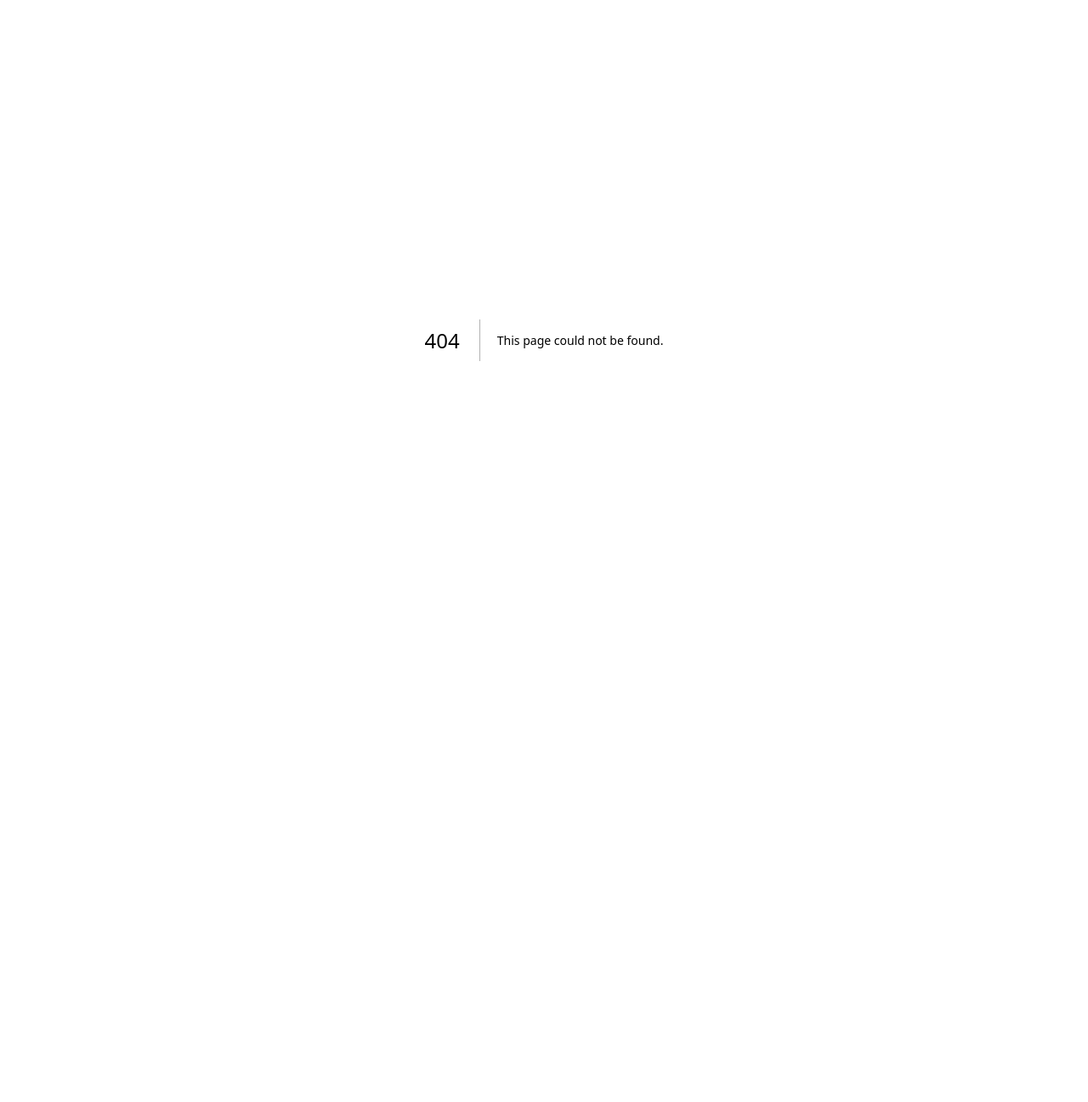
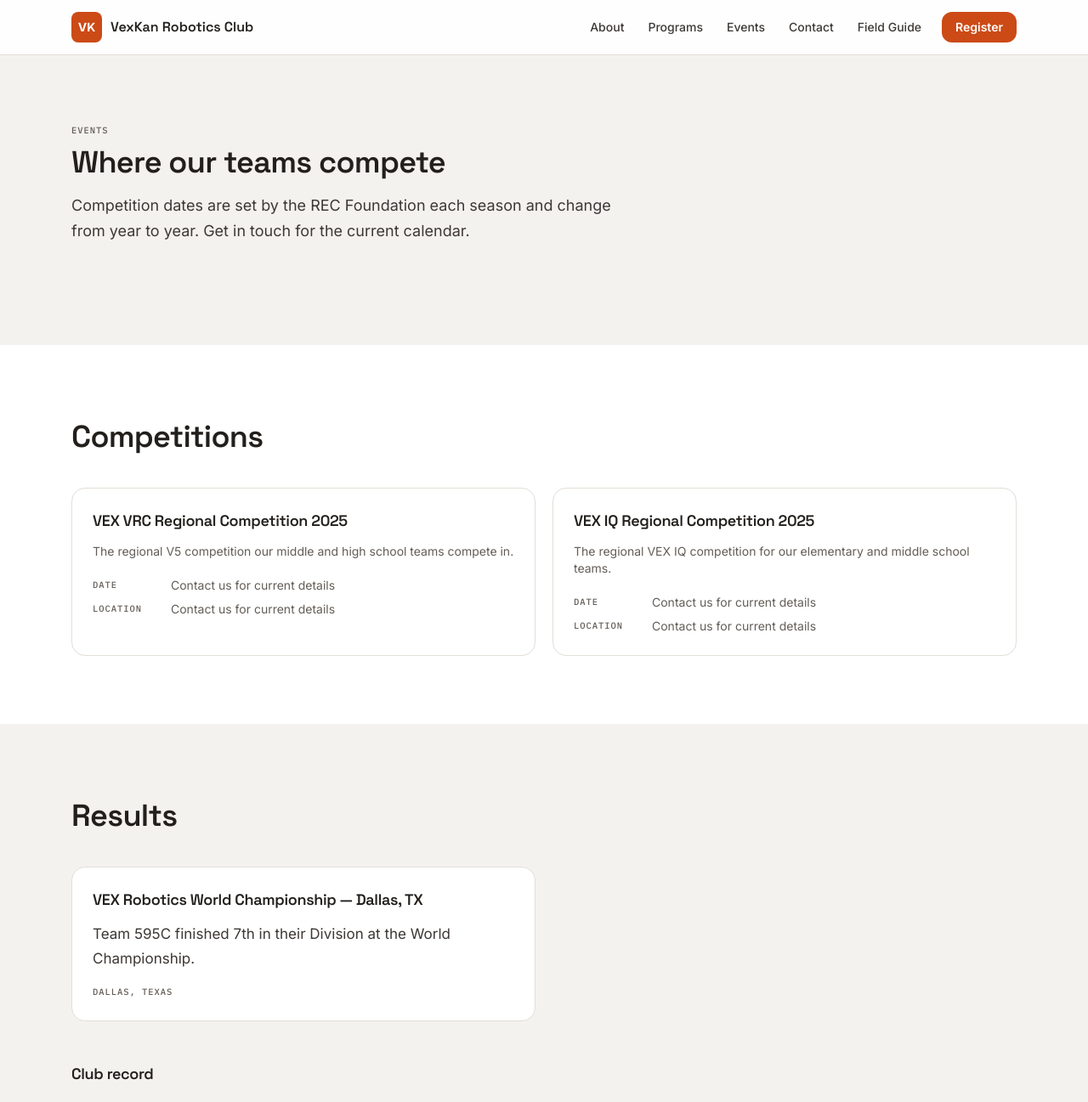
Before and after one commit to EliS13/vexkan-site, a Next.js app: page /events in a window 1280 px wide. Before the commit this address had no page. Shown: the top 1297 px of the page at 85% size. Before the commit the page ends 800 px from the top, so only its background shows below. Built offline with nearby package versions, Linux system fonts and the light colour scheme.

Commit message:
Add the events and results page

```diff
--- /dev/null
+++ b/src/app/(club)/events/page.tsx
@@ -0,0 +1,91 @@
+import type { Metadata } from "next";
+import { org } from "@/content/club/org";
+import { achievements, events, teams } from "@/content/club/events";
+import { isTbd } from "@/content/club/types";
+import { Section } from "@/components/club/Section";
+import { Card } from "@/components/club/Card";
+import { Button } from "@/components/club/Button";
+
+export const metadata: Metadata = {
+  title: `Events & Results — ${org.name}`,
+  description:
+    "Regional VEX IQ and V5RC competitions VexKan teams attend, and how our teams have placed.",
+};
+
+export default function EventsPage() {
+  const competitions = events.filter((e) => e.kind === "competition");
+  const results = events.filter((e) => e.kind === "result");
+
+  return (
+    <>
+      <Section
+        eyebrow="Events"
+        title="Where our teams compete"
+        titleAs="h1"
+        lead="Competition dates are set by the REC Foundation each season and change from year to year. Get in touch for the current calendar."
+      />
+
+      <Section tone="surface" title="Competitions">
+        <div className="grid gap-5 sm:grid-cols-2">
+          {competitions.map((e) => (
+            <Card key={e.slug}>
+              <h3 className="text-lg font-semibold">{e.name}</h3>
+              <p className="mt-3 text-sm text-muted">{e.summary}</p>
+              <dl className="mt-5 space-y-2 text-sm">
+                <div className="flex gap-3">
+                  <dt className="eyebrow w-20 shrink-0 pt-0.5 text-[var(--muted)]">Date</dt>
+                  <dd className={isTbd(e.date) ? "text-muted" : "text-[var(--ink-body)]"}>{e.date}</dd>
+                </div>
+                <div className="flex gap-3">
+                  <dt className="eyebrow w-20 shrink-0 pt-0.5 text-[var(--muted)]">Location</dt>
+                  <dd className={isTbd(e.location) ? "text-muted" : "text-[var(--ink-body)]"}>{e.location}</dd>
+                </div>
+              </dl>
+            </Card>
+          ))}
+        </div>
+      </Section>
+
+      <Section title="Results">
+        <div className="grid gap-5 sm:grid-cols-2">
+          {results.map((e) => (
+            <Card key={e.slug}>
+              <h3 className="text-lg font-semibold">{e.name}</h3>
+              <p className="mt-3 text-[var(--ink-body)]">{e.summary}</p>
+              {!isTbd(e.location) && (
+                <p className="eyebrow mt-4 text-[var(--muted)]">{e.location}</p>
+              )}
+            </Card>
+          ))}
+        </div>
+
+        <h3 className="mt-12 text-lg font-semibold">Club record</h3>
+        <ul className="mt-4 grid gap-3 sm:grid-cols-2">
+          {achievements.map((a) => (
+            <li key={a} className="flex gap-3">
+              <span className="mt-2 h-2 w-2 shrink-0 rounded-full" style={{ background: "var(--purple)" }} aria-hidden="true" />
+              <span className="text-[var(--ink-body)]">{a}</span>
+            </li>
+          ))}
+        </ul>
+      </Section>
+
+      <Section tone="surface" title="Our teams">
+        <div className="grid gap-5 sm:grid-cols-2 lg:grid-cols-4">
+          {teams.map((t) => (
+            <Card key={t.number}>
+              <span className="readout text-xl font-semibold">{t.number}</span>
+              <p className="eyebrow mt-1 text-[var(--muted)]">
+                {t.program} · {t.status === "active" ? "Active" : "Past"}
+              </p>
+              <p className="mt-3 text-sm text-[var(--ink-body)]">{t.note}</p>
+            </Card>
+          ))}
+        </div>
+        <div className="mt-8">
+          <Button href="/register">Join a team</Button>
+        </div>
+      </Section>
+    </>
+  );
+}
```
